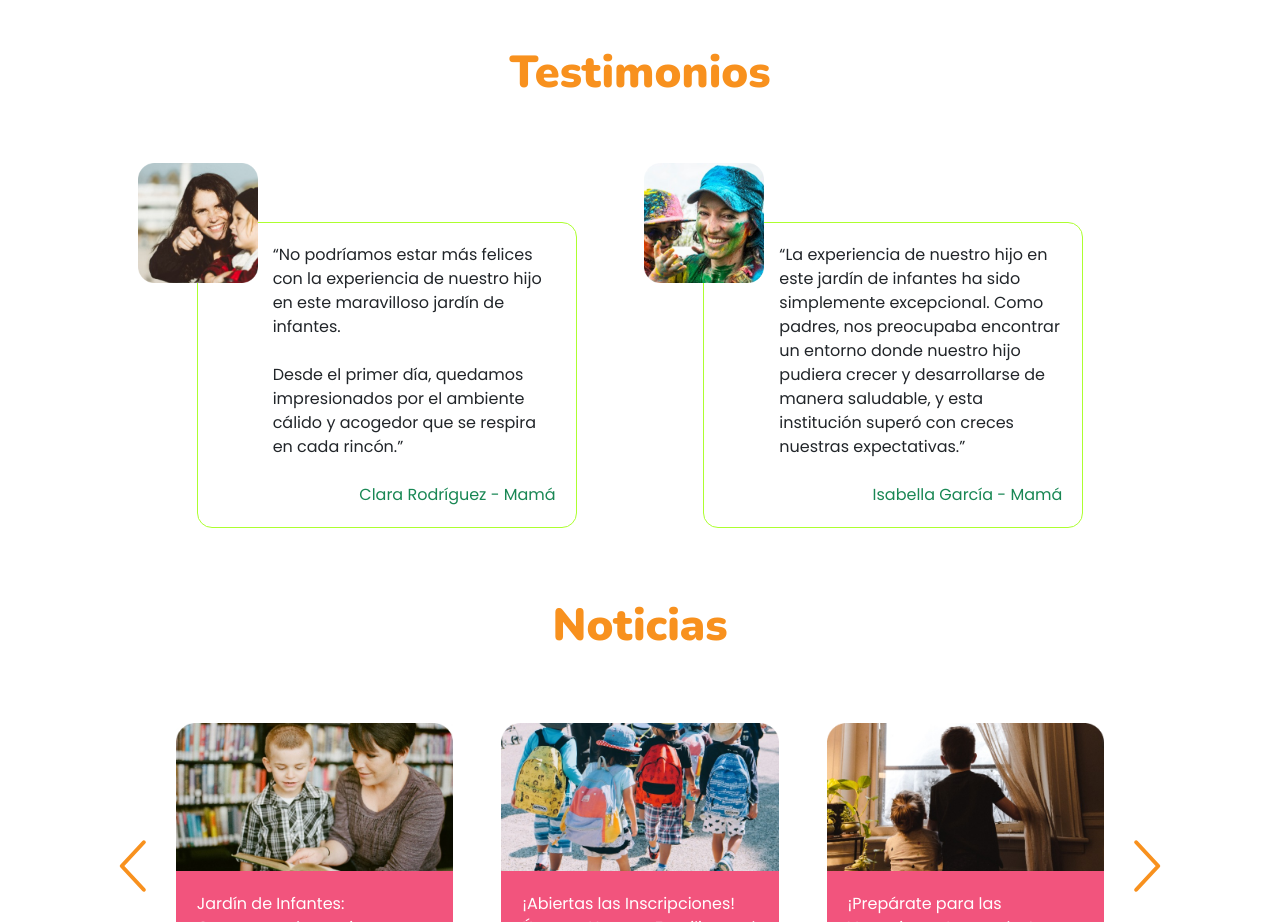
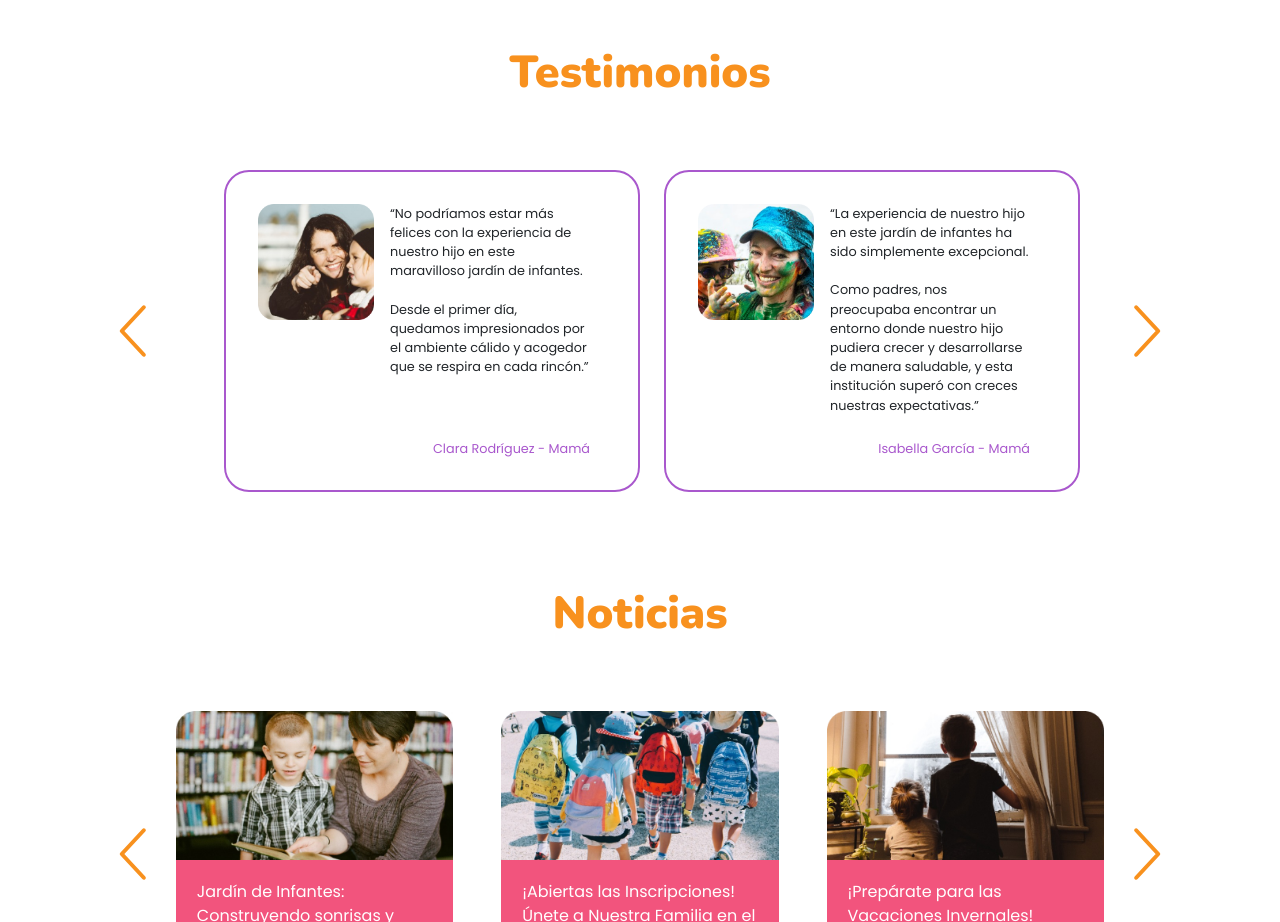
Before and after one commit to AndresBoni/Jardin-Burbujas-De-Algodon-Website, a React (Vite) app in the folder frontend/: page / in a window 1280 px wide. Shown: the part 3300-4222 px from the top of the page. Built offline with nearby package versions, Linux system fonts and the light colour scheme; a web font is replaced by a local one.

Commit message:
cambio diseno cards testimonios

```diff
--- a/frontend/src/components/Testimonios.jsx
+++ b/frontend/src/components/Testimonios.jsx
@@ -1,34 +1,100 @@
-import React from 'react'
-import './styles/Testimonios.css'
-import imgTestimonio1 from '../assets/imgTestimonio1.png'
-import imgTestimonio2 from '../assets/imgTestimonio2.png'
+import React from "react";
+import "./styles/Testimonios.css";
+import imgTestimonio1 from "../assets/imgTestimonio1.png";
+import imgTestimonio2 from "../assets/imgTestimonio2.png";
 
 const Testimonios = () => {
   return (
-    <div className='container my-4' id='testimonios'>
+    <div className="container my-4" id="testimonios">
       <div className="row d-flex justify-content-center">
-        <div className="col-auto title">
-          Testimonios
+        <div className="col-auto title">Testimonios</div>
+      </div>
+      <div className="row d-flex justify-content-evenly align-items-center my-4">
+        <div className="col-auto d-none d-sm-block">
+          <svg
+            xmlns="http://www.w3.org/2000/svg"
+            width="106"
+            height="114"
+            viewBox="0 0 106 114"
+            fill="none"
+          >
+            <path
+              d="M61.8333 33.25L39.75 57L61.8333 80.75"
+              stroke="#F8911E"
+              stroke-width="4"
+              stroke-linecap="round"
+              stroke-linejoin="round"
+            />
+          </svg>
+        </div>
+        <div className="col d-flex justify-content-center align-items-strench p-4">
+          <div className="col-12 col-md-12 col-lg-6 d-flex flex-row mx-md-4 card-testimonios">
+            <div className="col-4 d-flex align-items-start">
+              <img
+                src={imgTestimonio1}
+                alt="imagen testimonio"
+                className="w-100"
+              />
+            </div>
+            <div className="col d-flex flex-column mx-2 px-2 gap-4 justify-content-between">
+              <span>
+                “No podríamos estar más felices con la experiencia de nuestro
+                hijo en este maravilloso jardín de infantes. <br />
+                <br />
+                Desde el primer día, quedamos impresionados por el ambiente
+                cálido y acogedor que se respira en cada rincón.”
+              </span>
+              <span className="purple d-block text-end">
+                Clara Rodríguez - Mamá
+              </span>
+            </div>
+          </div>
+
+          <div className="d-none d-lg-flex col-lg-6 flex-column card-testimonios">
+            <div className="d-flex">
+              <div className="col-4 d-flex align-items-start">
+                <img
+                  src={imgTestimonio2}
+                  alt="imagen testimonio"
+                  className="w-100"
+                />
+              </div>
+              <div className="col d-flex flex-column mx-2 px-2 gap-4 justify-content-between">
+                <span>
+                  “La experiencia de nuestro hijo en este jardín de infantes ha
+                  sido simplemente excepcional. <br />
+                  <br />
+                  Como padres, nos preocupaba encontrar un entorno donde nuestro
+                  hijo pudiera crecer y desarrollarse de manera saludable, y
+                  esta institución superó con creces nuestras expectativas.”
+                </span>
+                <span className="purple d-block text-end">
+                  Isabella García - Mamá
+                </span>
+              </div>
+            </div>
+          </div>
+        </div>
+        <div className="col-auto d-none d-sm-block">
+          <svg
+            xmlns="http://www.w3.org/2000/svg"
+            width="106"
+            height="114"
+            viewBox="0 0 106 114"
+            fill="none"
+          >
+            <path
+              d="M44.1667 80.75L66.25 57L44.1667 33.25"
+              stroke="#F8911E"
+              stroke-width="4"
+              stroke-linecap="round"
+              stroke-linejoin="round"
+            />
+          </svg>
         </div>
       </div>
-      <div className="row d-flex justify-content-evenly ">
-          <div className="col-md-8 col-lg-4 d-flex card-testimonios justify-content-between">
-              <img src={imgTestimonio1} alt="img testmonio" className='img-testimonios-flotante d-none d-md-block' />
-              <img src={imgTestimonio1} alt="img testmonio" className='img-testimonios- d-block d-md-none w-25 align-self-center' />
-              <span>“No podríamos estar más felices con la experiencia de nuestro hijo en este maravilloso jardín de infantes.<br /> <br />
-                Desde el primer día, quedamos impresionados por el ambiente cálido y acogedor que se respira en cada rincón.”</span>
-            <span className='text-success'>Clara Rodríguez - Mamá</span>
-          </div>
-          <div className="col-md-8 col-lg-4 d-flex card-testimonios justify-content-between">
-              <img src={imgTestimonio2} alt="img testmonio" className='img-testimonios-flotante d-none d-md-block' />
-              <img src={imgTestimonio2} alt="img testmonio" className='img-testimonios- d-block d-md-none w-25 align-self-center' />
-              <span>“La experiencia de nuestro hijo en este jardín de infantes ha sido simplemente excepcional.
-                Como padres, nos preocupaba encontrar un entorno donde nuestro hijo pudiera crecer y desarrollarse de manera saludable, y esta institución superó con creces nuestras expectativas.”</span>
-            <span className='text-success'>Isabella García - Mamá</span>
-          </div>
-      </div>
     </div>
-  )
-}
+  );
+};
 
-export default Testimonios
+export default Testimonios;
--- a/frontend/src/components/styles/Testimonios.css
+++ b/frontend/src/components/styles/Testimonios.css
@@ -1,21 +1,7 @@
-.img-testimonios-flotante {
-    position: absolute;
-    width: 120px;
-    height: 120px;
-    top: -60px;
-    left: -60px;
+.card-testimonios {
+  border: 2px solid var(--purple);
+  border-radius: 25px;
+  justify-content: center;
+  padding: 32px;
+  font-size: 0.8rem;
 }
-
-
-.card-testimonios {
-    position: relative;
-    border: 1px solid greenyellow;
-    border-radius: 15px;
-    padding: 20px 20px 20px 75px;
-    margin-top: 100px;
-    flex-direction: column;
-    justify-content: center;
-    align-items: end;
-    gap: 24px;
-
-}
```
